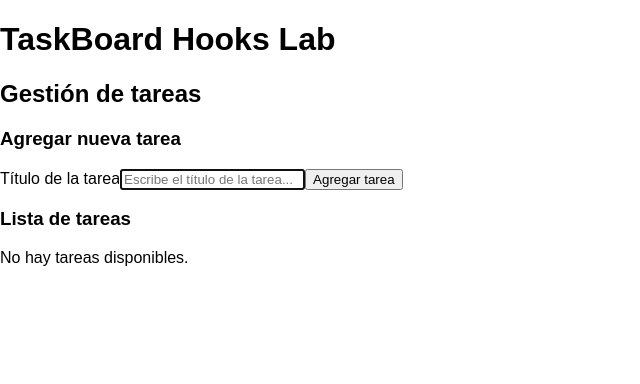
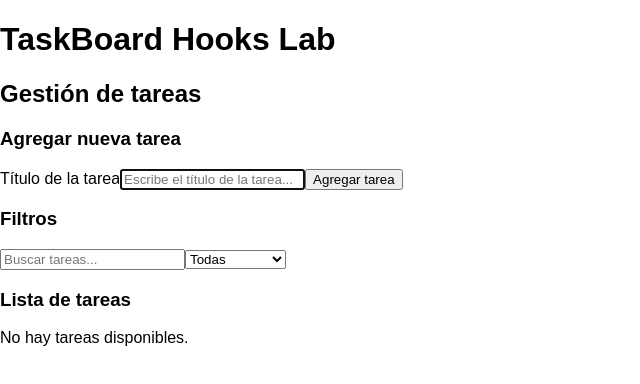
Before and after one commit to FabiSax12/TaskBoardPro-ReactPractice, a React (Vite) app: page / in a window 1280 px wide. Shown: the top 384 px of the page, without its empty margins (0-640 px from the left). Built offline with nearby package versions, Linux system fonts and the light colour scheme.

Commit message:
Add TaskFilters component and implement search and status filtering in TaskBoard

```diff
--- a/src/features/tasks/components/TaskBoard.tsx
+++ b/src/features/tasks/components/TaskBoard.tsx
@@ -6,6 +6,8 @@ import { TASK_UI_TEXT } from "../constants/task-ui.constants"
 import { HTML_TAGS } from "../../../shared/constants/html-tags.constants"
 import { taskReducer } from "../reducer/task.reducer"
 import { TASK_ACTION_TYPES, type TaskAction } from "../reducer/task-action-types"
+import { TaskFilters } from "./TaskFilters"
+import { TASK_STATUS, type TaskStatus } from "../constants/task-filters.constants"
 
 export function TaskBoard() {
     const SectionTag = HTML_TAGS.SECTION;
@@ -14,6 +16,9 @@ export function TaskBoard() {
 
     const [taskText, setTaskText] = useState("")
     const [tasks, dispatch] = useReducer<Task[], [TaskAction]>(taskReducer, [])
+
+    const [searchText, setSearchText] = useState("");
+    const [statusFilter, setStatusFilter] = useState<TaskStatus>(TASK_STATUS.ALL);
 
     const handleTaskTextChange = (event: React.ChangeEvent<HTMLInputElement>) => {
         setTaskText(event.target.value)
@@ -48,6 +53,23 @@ export function TaskBoard() {
         })
     }
 
+    const handleSearchTextChange = (e: React.ChangeEvent<HTMLInputElement>) => {
+        setSearchText(e.target.value);
+    }
+
+    const handleStatusFilterChange = (e: React.ChangeEvent<HTMLSelectElement>) => {
+        setStatusFilter(e.target.value as TaskStatus);
+    }
+
+    const filteredTasks = tasks.filter((task) => {
+        const matchesSearchText = task.title.toLowerCase().includes(searchText.toLowerCase());
+        const matchesStatusFilter =
+            statusFilter === TASK_STATUS.ALL ||
+            (statusFilter === TASK_STATUS.COMPLETED && task.completed) ||
+            (statusFilter === TASK_STATUS.INCOMPLETE && !task.completed);
+        return matchesSearchText && matchesStatusFilter;
+    })
+
     return (
         <SectionTag>
             <HeaderTag>{TASK_UI_TEXT.BOARD_TITLE}</HeaderTag>
@@ -58,7 +80,14 @@ export function TaskBoard() {
                 onAddTask={handleAddTask}
             />
 
-            <TaskList tasks={tasks} onDeleteTask={handleDeleteTask} onToggleCompletion={handleToggleCompletion} />
+            <TaskFilters
+                searchText={searchText}
+                statusFilter={statusFilter}
+                onSearchTextChange={handleSearchTextChange}
+                onStatusFilterChange={handleStatusFilterChange}
+            />
+
+            <TaskList tasks={filteredTasks} onDeleteTask={handleDeleteTask} onToggleCompletion={handleToggleCompletion} />
         </SectionTag>
     )
 }
--- a/src/features/tasks/constants/task-filters.constants.ts
+++ b/src/features/tasks/constants/task-filters.constants.ts
@@ -1,6 +1,6 @@
 export const TASK_STATUS = {
     ALL: "all",
-    PENDING: "pending",
+    INCOMPLETE: "incomplete",
     COMPLETED: "completed",
 } as const;
 
```
